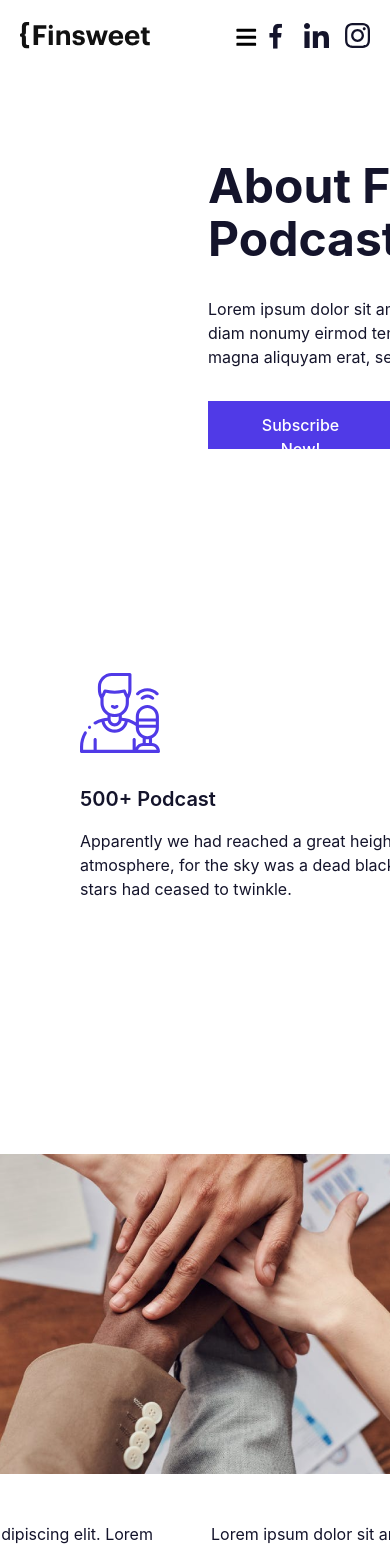
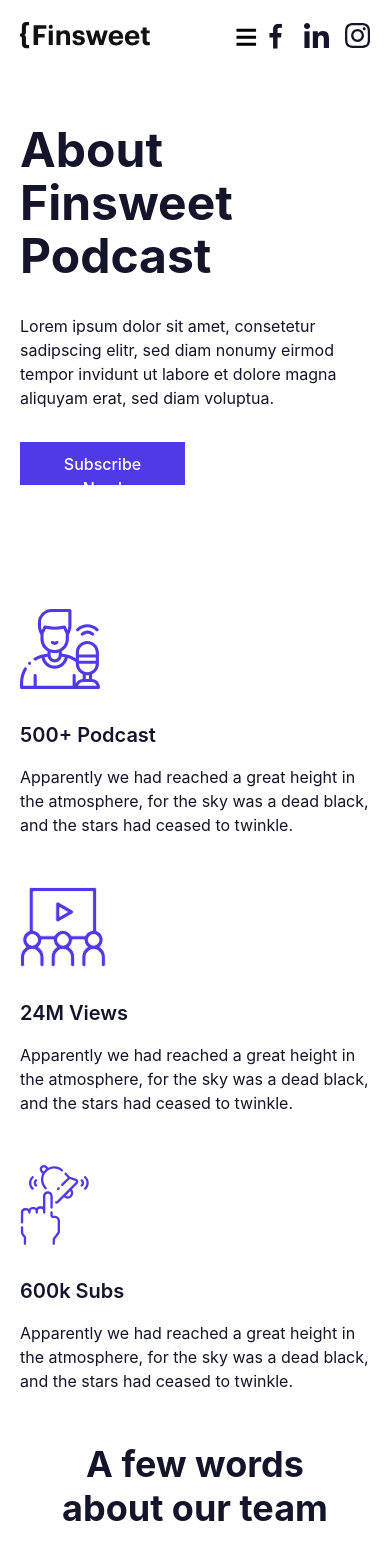
Before and after one commit to Canaga81/podcast, a React (Vite) app: page /about in a window 390 px wide. Shown: the top 1549 px of the page. Built offline with nearby package versions, Linux system fonts and the light colour scheme.

Commit message:
About Responsive

```diff
--- a/src/components/AboutInfo/AboutInfo.css
+++ b/src/components/AboutInfo/AboutInfo.css
@@ -7,6 +7,9 @@
     display: flex;
     align-items: center;
     justify-content: space-between;
+    flex-wrap: wrap;
+    row-gap: 5rem;
+    justify-content: center;
 }
 
 .aboutInfo_container_item {
@@ -31,7 +34,7 @@
 }
 
 .aboutInfo_title_desc .aboutInfo_desc {
-    width: 40.5rem;
+    max-width: 40.5rem;
     color: var(--black-color);
     font-family: Inter;
     font-size: 1.6rem;
@@ -39,3 +42,12 @@
     font-weight: 400;
     line-height: 150%;
 }
+
+@media(max-width: 1280px) {
+
+    .aboutInfo {
+        padding: 0 2rem;
+        margin-bottom: 5rem;
+    }
+
+}
--- a/src/components/AboutTeam/AboutTeam.css
+++ b/src/components/AboutTeam/AboutTeam.css
@@ -10,8 +10,13 @@
     gap: 4.8rem;
 }
 
+.aboutTeam_img {
+    width: 100%;
+    height: 100%;
+}
+
 .aboutTeam_container h2 {
-    width: 29.1rem;
+    max-width: 29.1rem;
     color: var(--black-color);
     font-family: Inter;
     font-size: 3.2rem;
@@ -27,7 +32,7 @@
 }
 
 .aboutTeam_content .aboutTeam_desc {
-    width: 49.6rem;
+    max-width: 49.6rem;
     color: var(--black-color);
     font-family: Inter;
     font-size: 1.6rem;
@@ -35,3 +40,31 @@
     font-weight: 400;
     line-height: 150%;
 }
+
+@media(max-width: 1100px) {
+
+    .aboutTeam {
+        padding: 0 2rem;
+        padding-bottom: 6rem;
+    }
+
+    .aboutTeam_container h2 {
+        margin: 0 auto;
+        text-align: center;
+        font-size: 3.6rem;
+    }
+
+}
+
+@media(max-width: 375px) {
+
+    .aboutTeam {
+        padding: 0 2rem;
+        padding-bottom: 6rem;
+    }
+
+    .aboutTeam_content .aboutTeam_desc {
+        font-size: 1.4rem;
+    }
+
+}
--- a/src/components/AboutTeam/AboutTeam.jsx
+++ b/src/components/AboutTeam/AboutTeam.jsx
@@ -9,7 +9,7 @@ const AboutTeam = () => {
         <div className='aboutTeam'>
             <div className="aboutTeam_container">
                 <h2>A few words about our team</h2>
-                <img src={team_about_image} />
+                <img className='aboutTeam_img' src={team_about_image} />
                 <div className="aboutTeam_content">
                     <p className='aboutTeam_desc'>
                         Lorem ipsum dolor sit amet, consectetur adipiscing elit.
--- a/src/components/Finsweet/Finsweet.css
+++ b/src/components/Finsweet/Finsweet.css
@@ -8,6 +8,7 @@
     display: flex;
     align-items: center;
     justify-content: space-between;
+    margin-top: 6.4rem;
 }
 
 .finsweet_container-left {
@@ -17,7 +18,7 @@
 }
 
 .finsweet_container-left h1 {
-    width: 38.7rem;
+    max-width: 38.7rem;
     color: var(--black-color);
     font-family: Inter;
     font-size: 4.8rem;
@@ -27,7 +28,7 @@
 }
 
 .finsweet_container-left p {
-    width: 48rem;
+    max-width: 48rem;
     color: var(--black-color);
     font-family: Inter;
     font-size: 1.6rem;
@@ -56,6 +57,55 @@
     transition: var(--transition-delay);
 }
 
+.finsweet_img {
+    width: 100%;
+    height: 100%;
+}
+
 .finsweet_container-left .finsweet_btn:hover {
     opacity: 0.79;
 }
+
+@media(max-width: 1280px) {
+
+    .finsweet {
+        padding: 0 7.8rem;
+    }
+
+    .finsweet_container {
+        margin-top: 12.4rem;
+        margin-bottom: 12.4rem;
+    }
+
+}
+
+@media(max-width: 1000px) {
+
+    .finsweet_container-right {
+        display: none;
+        margin: 0 auto;
+    }
+
+    .finsweet_container-left {
+        margin: 0 auto;
+    }
+
+}
+
+@media(max-width: 725px) {
+
+    .finsweet {
+        padding: 0 2rem;
+    }
+
+}
+
+@media(max-width: 392px) {
+
+    .finsweet_container-left .finsweet_btn {
+        padding: 1rem 2.5rem;
+        width: 16.5rem;
+        height: 4.3rem;
+    }
+
+}
--- a/src/components/Finsweet/Finsweet.jsx
+++ b/src/components/Finsweet/Finsweet.jsx
@@ -18,7 +18,7 @@ const Finsweet = () => {
                     </button>
                 </div>
                 <div className="finsweet_container-right">
-                    <img src={about_mic_big_image} />
+                    <img className='finsweet_img' src={about_mic_big_image} />
                 </div>
             </div>
         </div>
```
